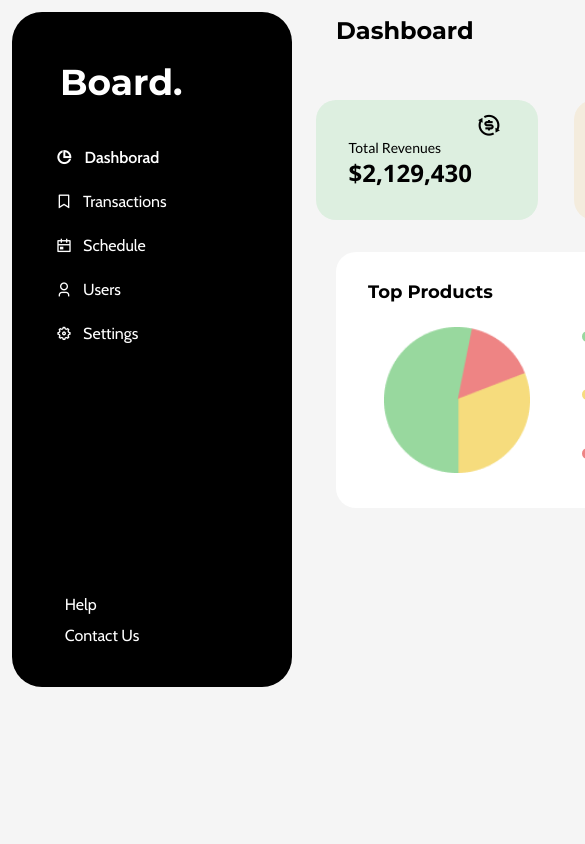
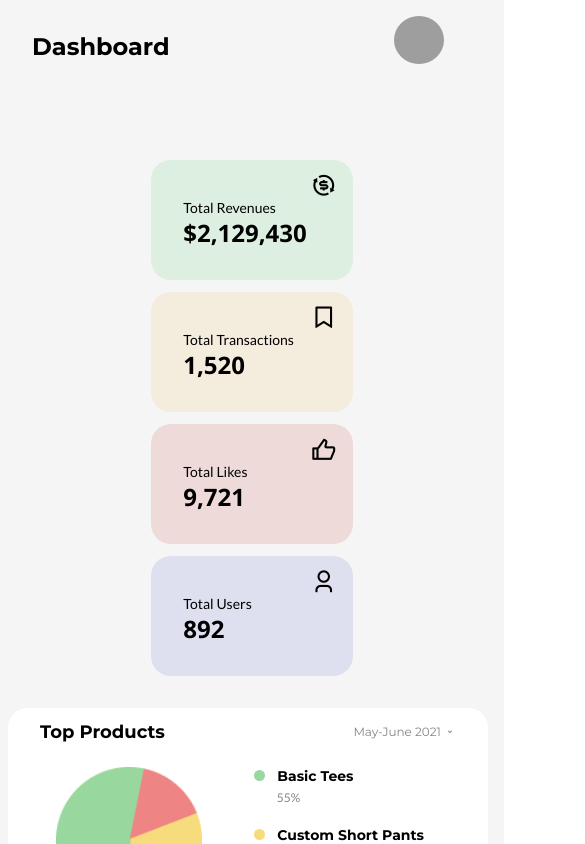
Before and after one commit to Ishu070303/Listed_project, a React (Create React App) app: page / in a window 390 px wide. Shown: the top 844 px of the page, 585 px wide, since content can reach past the window. Built offline with nearby package versions, Linux system fonts and the light colour scheme; grey boxes are pictures that could not be loaded; a web font is replaced by a local one.

Commit message:
making responsive

```diff
--- a/src/components/Dashboard/Content.js
+++ b/src/components/Dashboard/Content.js
@@ -17,7 +17,7 @@ const Content = () => {
           <i class="ri-search-line"></i>
         </div>
 
-      <i style={{marginTop: '1.5rem', color: '#000000',cursor:'pointer',  }} class="ri-notification-3-line"></i>
+      <i class="ri-notification-3-line icon1"></i>
       <img src='https://lh3.googleusercontent.com/nJpMQsubpiBJ0sNYU2vbfJnQILcsAw06QemEucL3u_3u4oMUKxG2N8OWmrMTv1YVghZEwq2QxasZzwT1jos4qdDaMPQF43liYg=w1600-rj'
       className='img'
       alt=''
--- a/src/components/Dashboard/dash.css
+++ b/src/components/Dashboard/dash.css
@@ -27,6 +27,7 @@
   width: 280px;
   height: 675px;
   background-color: black;
+  position: fixed;
 }
 
 .text1{
@@ -99,8 +100,8 @@
 }
 
 .text2{
-    margin-top: 1rem;
-    margin-left: 2rem;
+    margin-top: 2rem;
+    margin-left: 4rem;
     font-size: 24px;
     font-weight: 700;
     font-family: 'Montserrat', sans-serif;
@@ -116,7 +117,7 @@
 
 .search{
     /* border: 2px solid black; */
-    margin-top: 1rem;
+    margin-top: 2rem;
     background-color: white;
     height: 27px;
     padding: 10px;
@@ -141,12 +142,13 @@
     width: 32px;
     height: 31px;
     border-radius: 50%;
-    margin-top: 1.2rem;
+    margin-top: 2rem;
     margin-right: 2rem;
 }
 
 .cubes{
     display: flex;
+    /* border: 2px solid black; */
     justify-content: space-around;
     margin-top: 1rem;
 }
@@ -157,6 +159,7 @@
     width: 221.05px;
     height: 120px;
     margin-right: 12px;
+    margin-left: 2rem;
     padding-top: 12px;
 }
 
@@ -197,7 +200,7 @@
     height: 256px;
     border-radius: 20px;
     /* border: 2px solid black; */
-    margin-left: 2rem;
+    margin-left: 4rem;
     margin-top: 2rem;
     background-color: white;
 }
@@ -324,3 +327,107 @@
    color: #999999;
    margin-bottom: 5px;
 }
+
+.icon1{
+    margin-top: 2.3rem;
+    color: #000000;
+    cursor: pointer;
+}
+
+/* ======================== FOR TAB SCREEN ONLY =========================================*/
+@media only screen and (max-width: 828px){
+    .side-bar{
+        display: none;
+    }
+
+    .text2{
+        margin-left: 2rem;
+    }
+
+    .search-div{
+        width: 30%;
+    }
+
+    .img{
+        height: 48px;
+        width: 50px;
+    }
+
+    .pie-div{
+        margin-left: 2rem;
+    }
+
+    .pie-div-second{
+        margin-right: 1rem;
+    }
+
+    .icon1{
+        font-size: 1.5rem;
+        margin-top: 2.8rem;
+        margin-left: 1rem;
+        margin-right: 1rem;
+
+    }
+
+    .content-side{
+       height: 120vh;;
+    }
+}
+
+@media only screen and (max-width: 414px){
+
+    .search{
+        /* border: 2px solid black; */
+        display: none !important;
+
+    }
+
+    .content-dash{
+        width: 55%;
+        /* border: 2px solid black; */
+        text-align: center;
+    }
+
+    .search-div{
+        /* border: 2px solid black; */
+        width: 100px;
+        margin-left: 14rem;
+
+    }
+
+    .icon1{
+        display: none;
+    }
+
+    .img{
+
+        margin-top: 1rem;
+    }
+
+    .cubes{
+       display: inline;
+    }
+    .cubes-div{
+       margin: auto;
+       margin-bottom: 12px;
+       margin-top: .5rem;
+       width: 40%;
+    }
+
+    .main-div{
+        display: inline;
+    }
+
+    .pie-div{
+        /* border: 2px solid black; */
+        margin-left: .5rem;
+    }
+
+    .pie-div-second{
+        /* border: 2px solid black; */
+        margin-left: .5rem;
+    }
+    .content-side{
+        height: 180vh;
+    }
+}
--- a/src/components/Login/login.css
+++ b/src/components/Login/login.css
@@ -151,3 +151,40 @@
     color: #346BD4;
     cursor: pointer;
 }
+
+/*======================responsive=========================*/
+
+@media only screen and (max-width: 468px) {
+    /* Left side page */
+    .left-side {
+     display: none;
+    }
+    .left-side h1 {
+        font-size: 4.5rem;
+        width: 32%;
+        margin: 20rem 0 0 11rem;
+        text-align: left;
+    }
+    /* right side page */
+    .right-side {
+        width: 60%;
+        height: 100vh;
+        float: right;
+        display: flex;
+        background-color: #F5F5F5;
+    }
+    .right-div {
+        width: 50%;
+    }
+    .google-button,
+    .apple-button {
+        width: auto;
+        margin-right: 1rem;
+    }
+    .div-under .i1 {
+        width: 70%;
+    }
+    /* .submit-button{
+        width: 100%;
+    } */
+}
```
